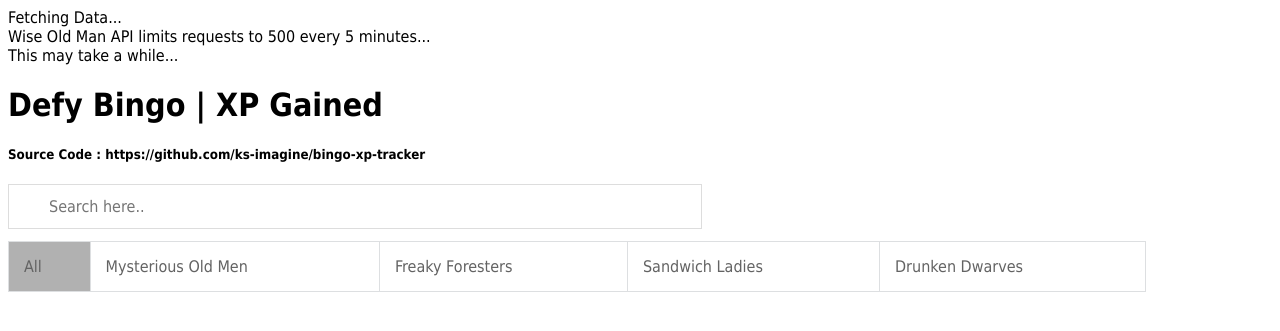
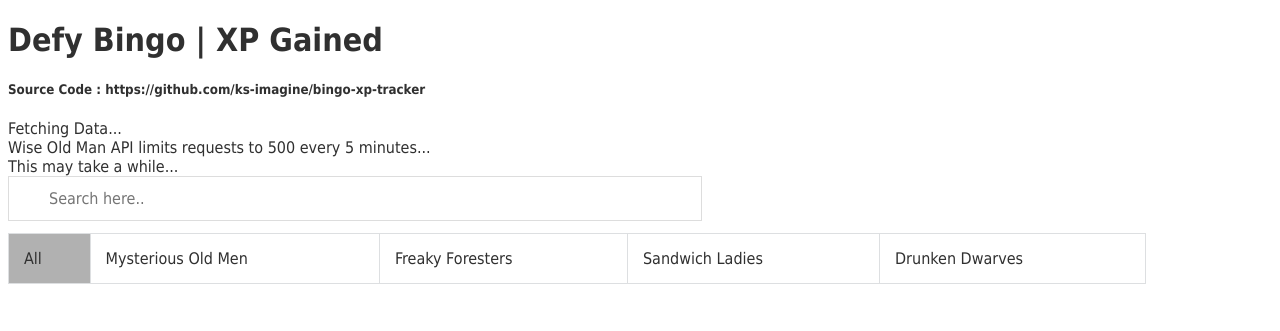
Before and after one commit to ks-imagine/DefyBingoXP, a PHP site: page / in a window 1280 px wide. Shown: the top 331 px of the page. Run offline with PHP 8.4, Linux system fonts and the light colour scheme.

Commit message:
small style changes

```diff
--- a/home.html
+++ b/home.html
@@ -8,16 +8,15 @@
     <title>Defy Bingo | XP Gained</title>
   </head>
   <body>
-    <!-- Here a loader is created which
-			loads till response comes -->
+    <h1>Defy Bingo | XP Gained</h1>
+    <h5>Source Code : https://github.com/ks-imagine/bingo-xp-tracker</h5>
+    <!-- Hidden Message | Shows when API data still fetching -->
     <div role="status" id="loading">
       <span>Fetching Data...
         <br />Wise Old Man API limits requests to 500 every 5 minutes...
         <br />This may take a while...
       </span>
     </div>
-    <h1>Defy Bingo | XP Gained</h1>
-    <h5>Source Code : https://github.com/ks-imagine/bingo-xp-tracker</h5>
     <input
       type="text"
       id="searchField"
--- a/style.css
+++ b/style.css
@@ -1,6 +1,11 @@
 * {
   font-family: Tahoma, Geneva, sans-serif;
 }
+
+h1, h2, h3, h4, h5, span {
+  color: #303030;
+}
+
 table {
   border-collapse: collapse;
   width: 90%;
@@ -16,7 +21,7 @@ table th {
   border: 1px solid #54585d;
 }
 table td {
-  color: #636363;
+  color: #303030;
   border: 1px solid #dddfe1;
 }
 table tr {
```
